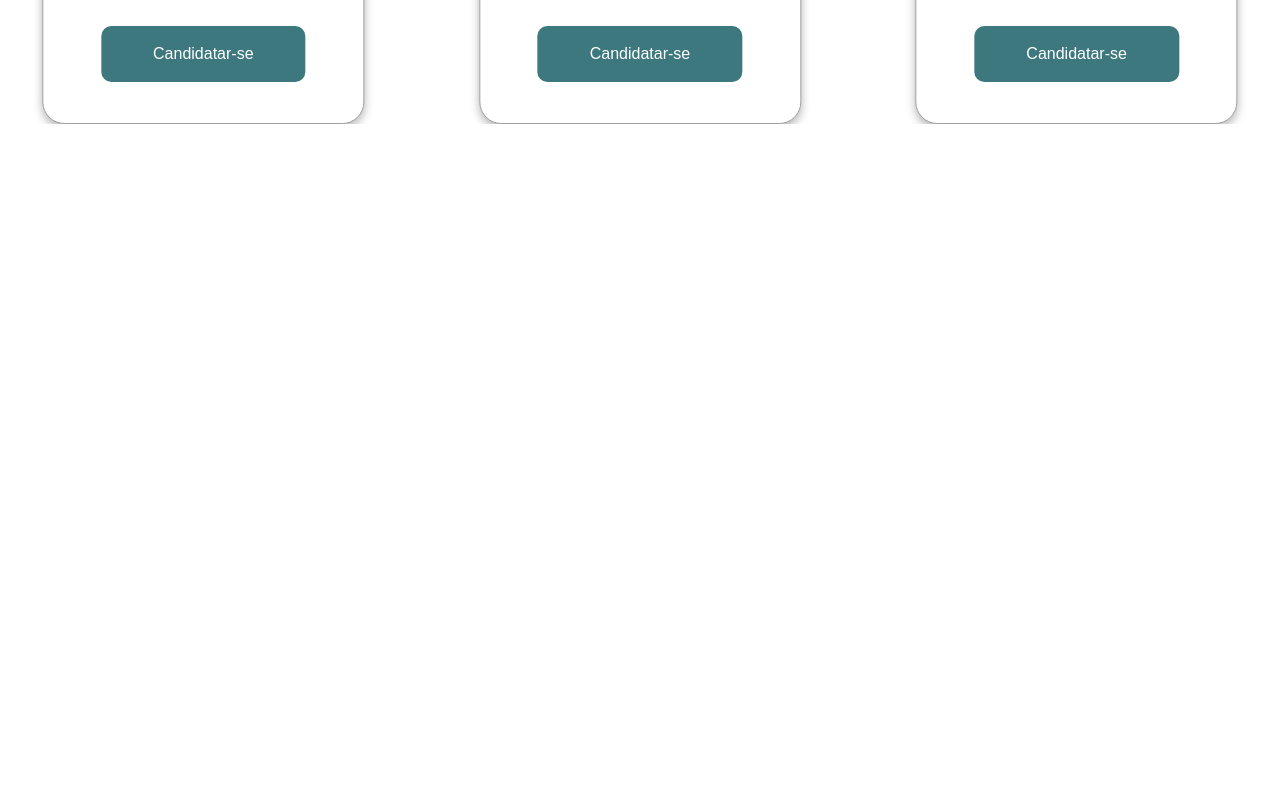
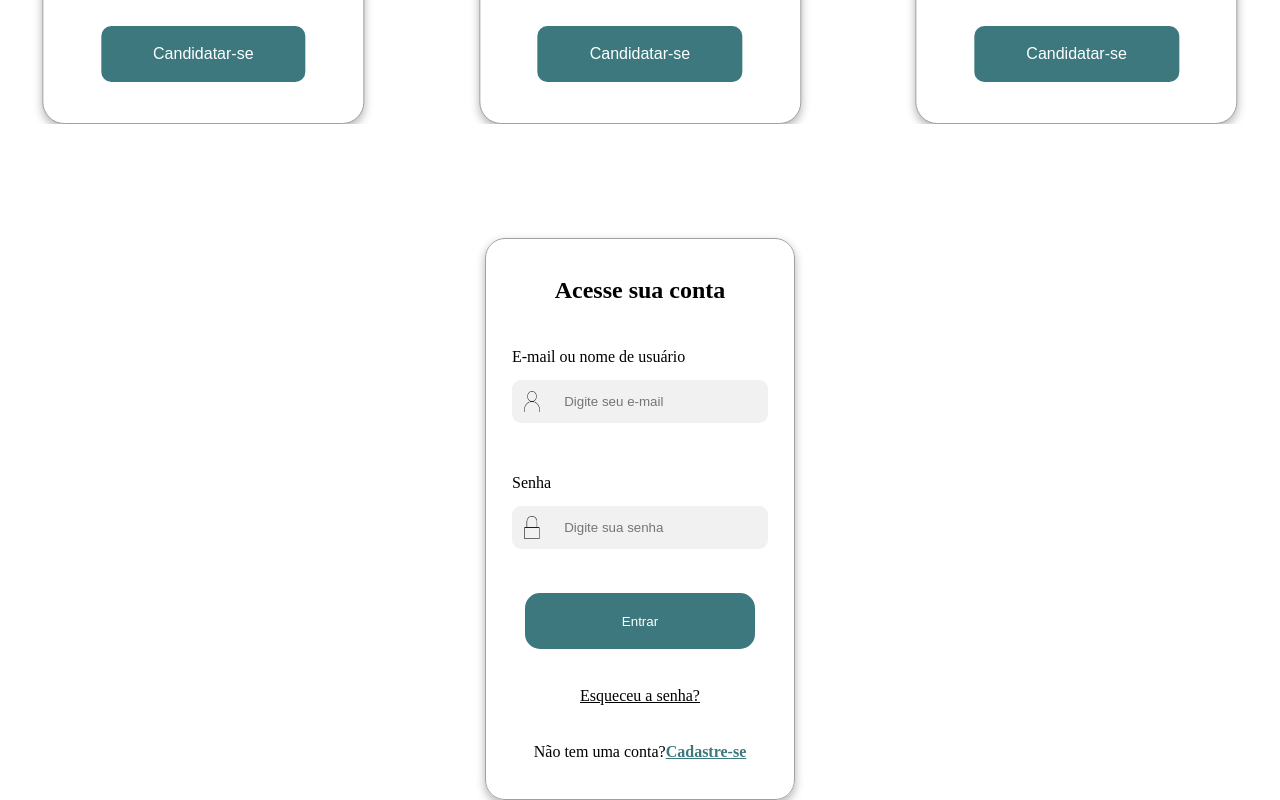
Before and after one commit to vinicius-soares-dev/vg-empregos, a React (Vite) app: page / in a window 1280 px wide. Shown: the part 558-1358 px from the top of the page. Before the commit the page ends 800 px from the top, so only its background shows below. Built offline with nearby package versions, Linux system fonts and the light colour scheme.

Commit message:
Feat Login

```diff
--- a/src/App.jsx
+++ b/src/App.jsx
@@ -1,5 +1,6 @@
 import Header from "./components/Header";
 import JobOfTheDayPage from "./components/JobsOfTheDay/JobOfTheDayPage";
+import Login from "./components/Login/Login";
 
 function App() {
   return (
@@ -7,6 +8,7 @@ function App() {
       <Header />
       <main>
         <JobOfTheDayPage/>
+        <Login></Login>
       </main>
     </section>
   );
--- /dev/null
+++ b/src/components/Login/Login.css
@@ -0,0 +1,79 @@
+.login {
+    /* border: 2px solid red; */
+    display: flex;
+    align-items: center;
+    justify-content: space-around;
+    padding-top: 5vw;
+}
+
+.containerLogin {
+    display: flex;
+    align-items: center;
+    justify-content: space-evenly;
+    flex-direction: column;
+    border-radius: 20px;
+    width: 24vw;
+    height: 70vh;
+    border: 1px solid #9FA1A1;
+    box-shadow: 0 4px 10px rgba(0, 0, 0, 0.3);
+}
+
+.containerLogin > button {
+    background-color: #3C787E;
+    width: 18vw;
+    height: 7vh;
+    border-radius: 15px;
+    border: none;
+    color: white;
+}
+
+.containerLogin .loginForgotPassword {
+    font-weight: 200;
+    color: black;
+}
+
+.containerLogin .loginRegister {
+    font-weight: 200;
+}
+
+.containerLogin .loginRegister .loginRegisterLink {
+    color: #3C787E;
+    font-weight: 600;
+}
+
+.loginTitle {
+}
+
+.loginField {
+    display: flex;
+    justify-content: space-around;
+    flex-direction: column;
+    height: 11vh;
+    /* border: 2px solid red; */
+    width: 20vw;
+}
+
+.loginField .loginLabel {
+    /* border: 2px solid red; */
+}
+
+.loginField .inputContainer {
+    display: flex;
+    align-items: center;
+    justify-content: space-around;
+    /* border: 2px solid red; */
+    border-radius: 9px;
+    background-color: #F1F1F1;
+}
+
+.loginField .inputContainer > img {
+    width: 1.3vw;
+}
+
+.loginField .inputContainer > input {
+    width: 15vw;
+    height: 5.4vh;
+    border: none;
+    outline: none;
+    background-color: transparent;
+}
--- /dev/null
+++ b/src/components/Login/Login.jsx
@@ -0,0 +1,53 @@
+import passWIcon from '../../Assets/passwordIcon.png'
+import user from '../../Assets/User.png'
+
+import './Login.css'
+
+export default function Login() {
+    return (
+        <section className="login">
+            <div className="containerLogin">
+                <h2 className="loginTitle">Acesse sua conta</h2>
+
+                <div className="loginField">
+                    <p className="loginLabel">E-mail ou nome de usuário</p>
+
+                    <div className="inputContainer">
+                        <img src={user} alt="" />
+                        <input
+                            className="loginInput"
+                            type="email"
+                            placeholder="Digite seu e-mail"
+                        />
+                    </div>
+                </div>
+
+                <div className="loginField">
+                    <p className="loginLabel">Senha</p>
+
+                    <div className="inputContainer">
+                        <img src={passWIcon} alt="" />
+                        <input
+                            className="loginInput"
+                            type="password"
+                            placeholder="Digite sua senha"
+                        />
+                    </div>
+                </div>
+
+                <button className="loginButton">Entrar</button>
+
+                <a className="loginForgotPassword" href="">
+                    Esqueceu a senha?
+                </a>
+
+                <p className="loginRegister">
+                    Não tem uma conta?
+                    <a className="loginRegisterLink" href="">
+                        Cadastre-se
+                    </a>
+                </p>
+            </div>
+        </section>
+    );
+}
```
Also changed, not shown: src/components/JobCard/jobCard.css (+0 -10 lines).
